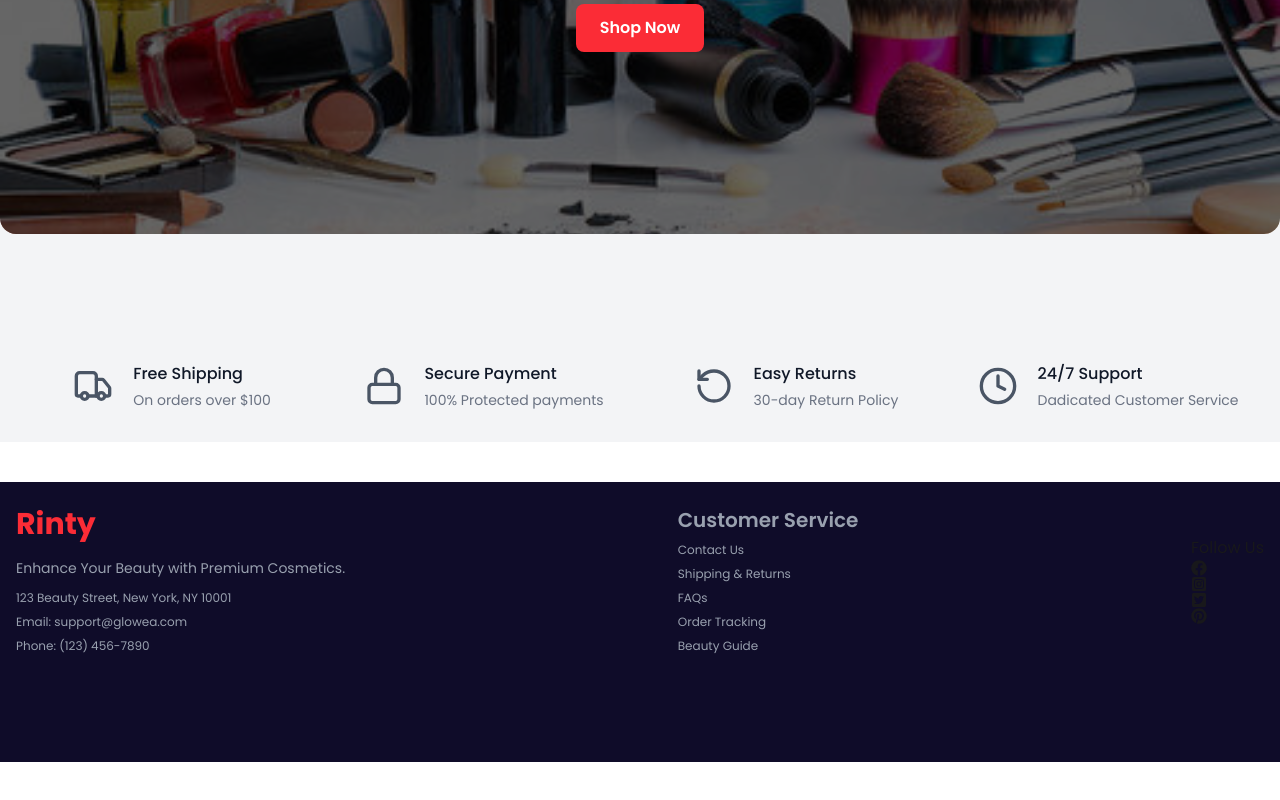
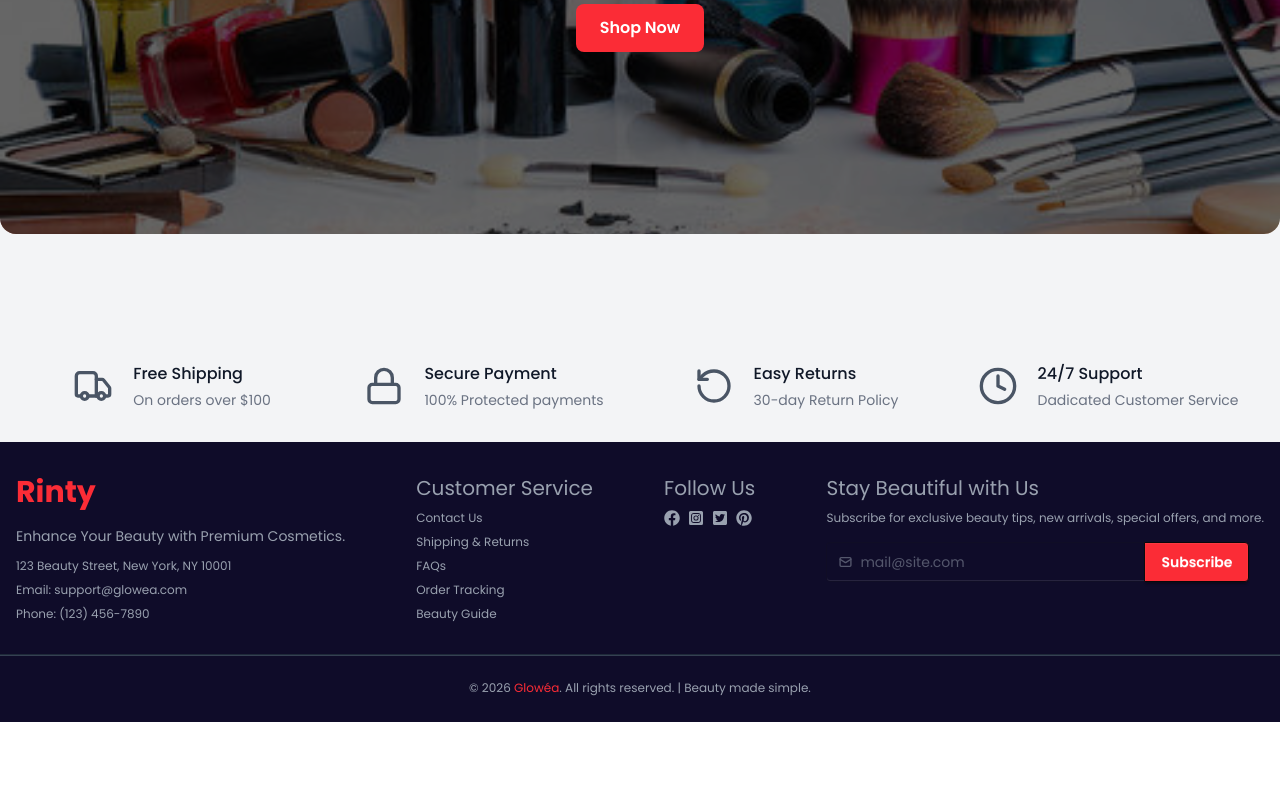
Before and after one commit to rintymoni01/Ecommerce-Website, a React (Vite) app: page / in a window 1280 px wide. Shown: the part 578-1378 px from the top of the page. After the commit the page ends 1300 px from the top, so only its background shows below. Built offline with nearby package versions, Linux system fonts and the light colour scheme; no server answers.

Commit message:
input type

```diff
--- a/src/Components/SheardComponents/Footer.jsx
+++ b/src/Components/SheardComponents/Footer.jsx
@@ -1,25 +1,33 @@
-import { FaFacebook, FaInstagramSquare, FaPinterest, FaTwitterSquare } from "react-icons/fa";
-
+import {
+  FaFacebook,
+  FaInstagramSquare,
+  FaPinterest,
+  FaTwitterSquare,
+} from "react-icons/fa";
 
 const Footer = () => {
   return (
-       <div className="py-10">
     <div className="bg-[#0f0c29] h-[35vh] ">
-           <div className=" flex justify-between items-center container mx-auto px-4  pt-6">
-
+      <div className=" flex justify-between  container mx-auto px-4  py-8">
         <div>
           <h3 className="text-red-500 text-3xl font-bold font-serif ">Rinty</h3>
-    <p className="text-sm text-gray-400 pb-3 pt-4">Enhance Your Beauty with Premium Cosmetics.</p>
-<p className="text-xs text-gray-400">123 Beauty Street, New York, NY 10001</p>
-<p className="text-xs text-gray-400 py-2">Email: support@glowea.com</p>
+          <p className="text-sm text-gray-400 pb-3 pt-4">
+            Enhance Your Beauty with Premium Cosmetics.
+          </p>
+          <p className="text-xs text-gray-400">
+            123 Beauty Street, New York, NY 10001
+          </p>
+          <p className="text-xs text-gray-400 py-2">
+            Email: support@glowea.com
+          </p>
           <p className="text-xs text-gray-400">Phone: (123) 456-7890</p>
         </div>
 
-
-
-
-<div >
-   <p className="text-xl font-semibold text-gray-400 pb-2"> Customer Service</p>
+        <div>
+          <p className="text-xl font-sans text-gray-400 pb-2">
+            {" "}
+            Customer Service
+          </p>
           <p className="text-xs text-gray-400">Contact Us</p>
           <p className="text-xs text-gray-400 py-2"> Shipping & Returns</p>
           <p className="text-xs text-gray-400">FAQs</p>
@@ -28,15 +36,55 @@ const Footer = () => {
         </div>
 
         <div>
-    <h3>Follow Us</h3>
-    <div>
+          <h3 className="text-xl font-sans text-gray-400 pb-2">Follow Us</h3>
+          <div className="flex gap-2 items-center text-gray-400">
             <FaFacebook />
             <FaInstagramSquare />
             <FaTwitterSquare />
             <FaPinterest />
           </div>
         </div>
+
+        <div>
+          <h3 className="text-xl font-sans text-gray-400 pb-2">
+            Stay Beautiful with Us
+          </h3>
+          <p className="text-xs text-gray-400 pb-4">
+            Subscribe for exclusive beauty tips, new arrivals, special offers,
+            and more.
+          </p>
+
+<div className="join ">
+  <div>
+    <label className="input validator join-item bg-transparent">
+      <svg className="h-[1em] text-gray-400 opacity-50" xmlns="http://www.w3.org/2000/svg" viewBox="0 0 24 24">
+        <g
+          strokeLinejoin="round"
+          strokeLinecap="round"
+          strokeWidth="2.5"
+          fill="none"
+          stroke="currentColor"
+        >
+          <rect width="20" height="16" x="2" y="4" rx="2"></rect>
+          <path d="m22 7-8.97 5.7a1.94 1.94 0 0 1-2.06 0L2 7"></path>
+        </g>
+      </svg>
+      <input type="email" placeholder="mail@site.com" required  className="text-gray-400 placeholder:text-gray-400" />
+    </label>
+    <div className="validator-hint hidden ">Enter valid email address</div>
   </div>
+  <button className="btn btn-neutral bg-red-500 text-white join-item">Subscribe</button>
+</div>
+
+
+        </div>
+      </div>
+      <hr className="text-gray-800" />
+      <div className="border-t border-gray-700 pt-6">
+        <p className="text-center text-xs text-gray-400">
+          © 2026 <span className="text-red-500">Glowéa</span>. All rights
+          reserved. | Beauty made simple.
+        </p>
       </div>
     </div>
   );
```
Lines whose indentation alone changed are shown as unchanged.
